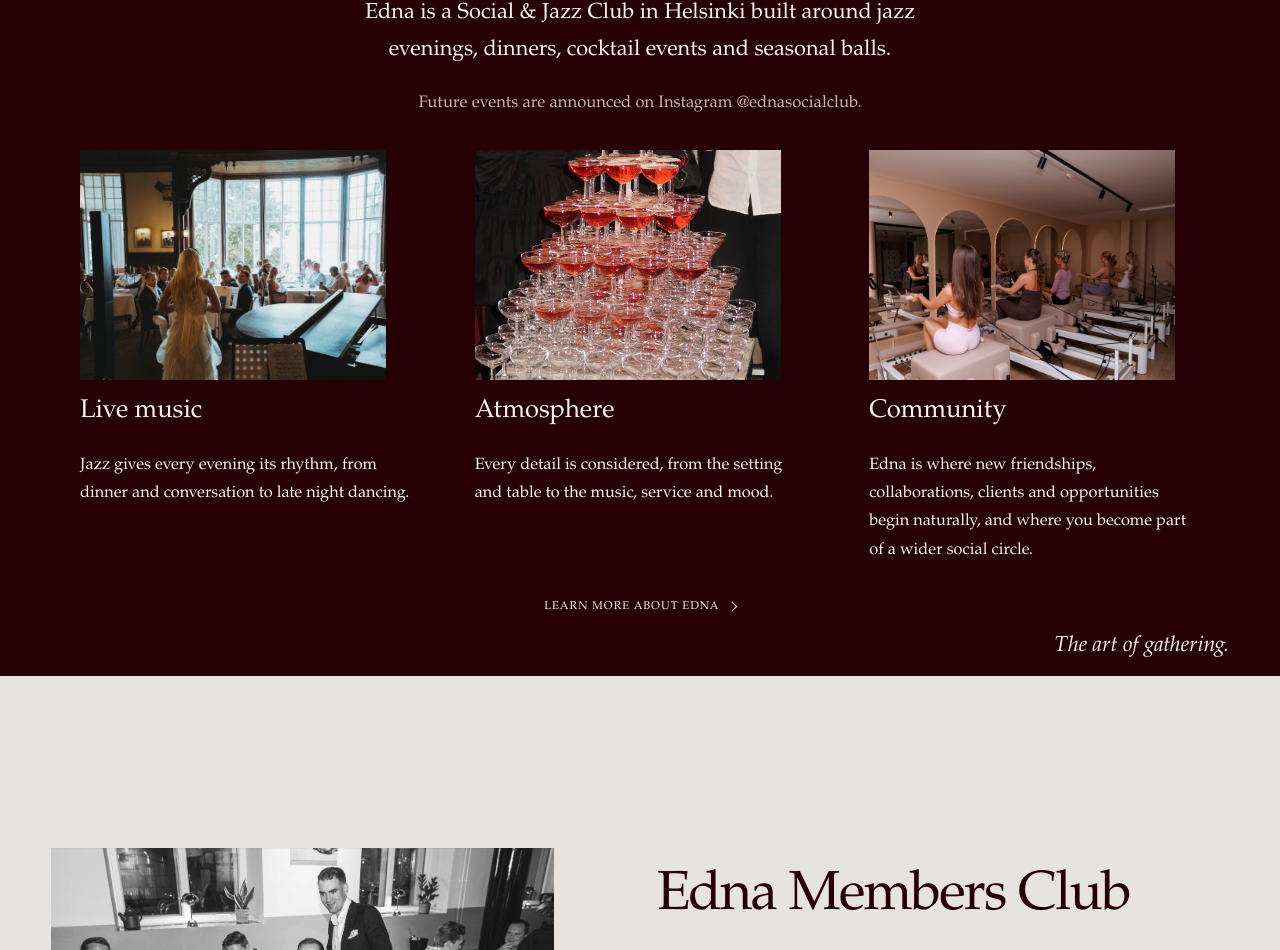
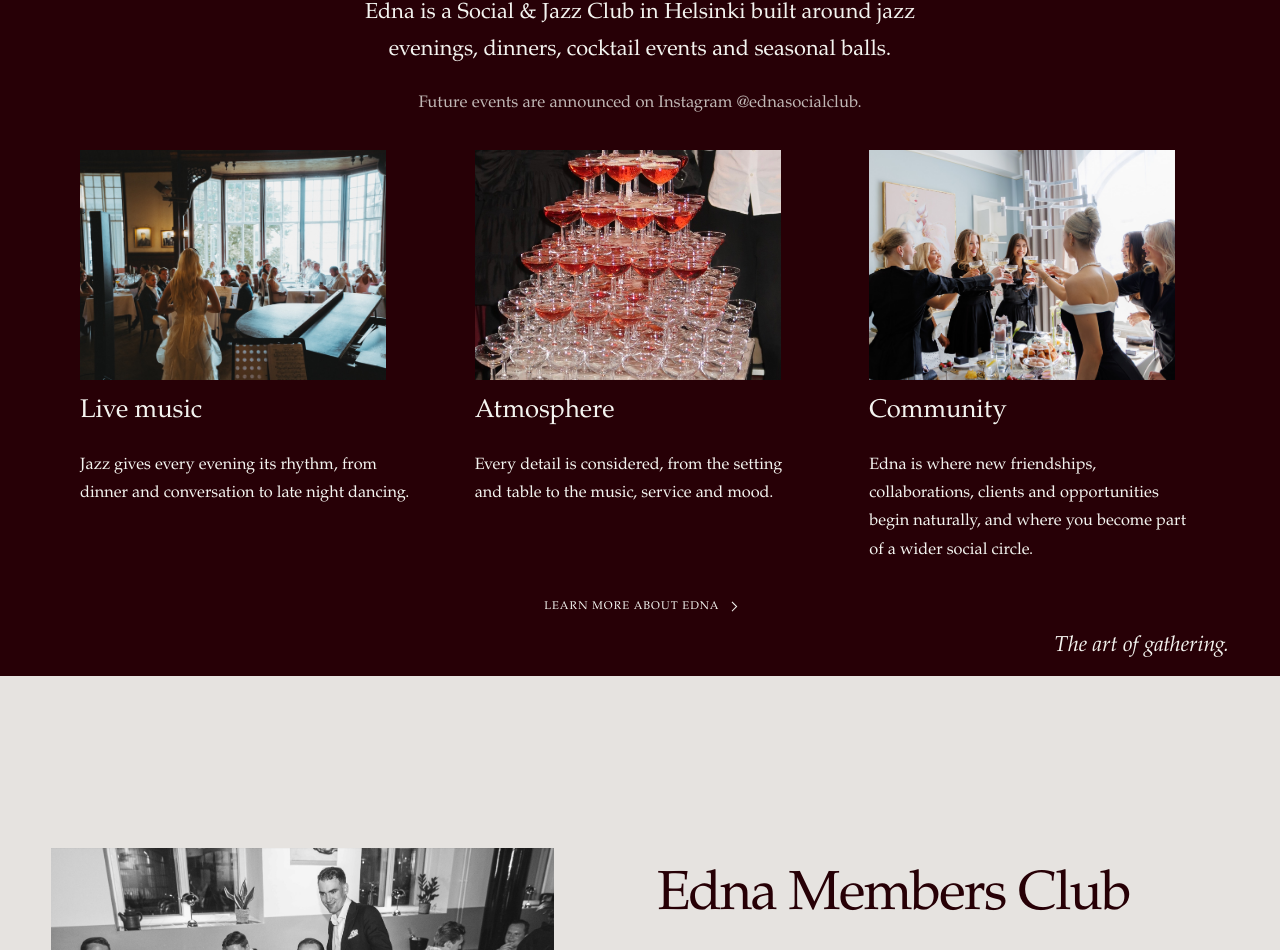
Before and after one commit to Ednasocialclub/ednasocialclub, a Next.js app: page /en in a window 1280 px wide. Shown: the part 947-1897 px from the top of the page. Built offline with nearby package versions, Linux system fonts and the light colour scheme.

Commit message:
Update homepage Community image

```diff
--- a/app/[locale]/page.tsx
+++ b/app/[locale]/page.tsx
@@ -97,9 +97,9 @@
     {
       ...copy.pages.home.aboutPillars.community,
       image: {
-        src: '/collaborations/edna-pilates-community-session.jpg',
-        alt: 'Guests taking part in an Edna Social Club Pilates community session in Helsinki',
-        position: 'center 52%',
+        src: '/edna-community-cheers-helsinki.jpg',
+        alt: 'Guests raising glasses together at an Edna Social Club gathering in Helsinki',
+        position: 'center 46%',
       },
     },
   ];
```
Also changed, not shown: public/edna-community-cheers-helsinki.jpg (added).
